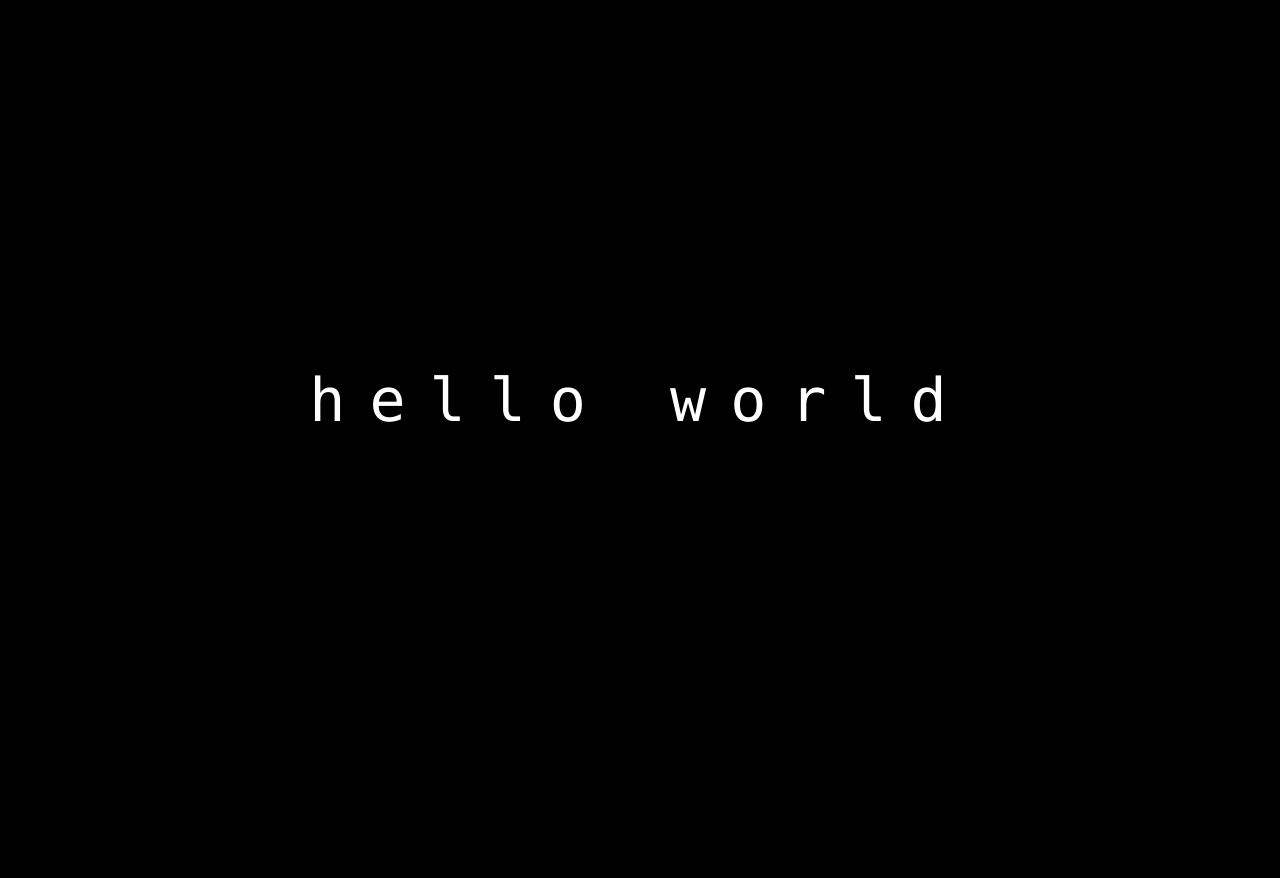
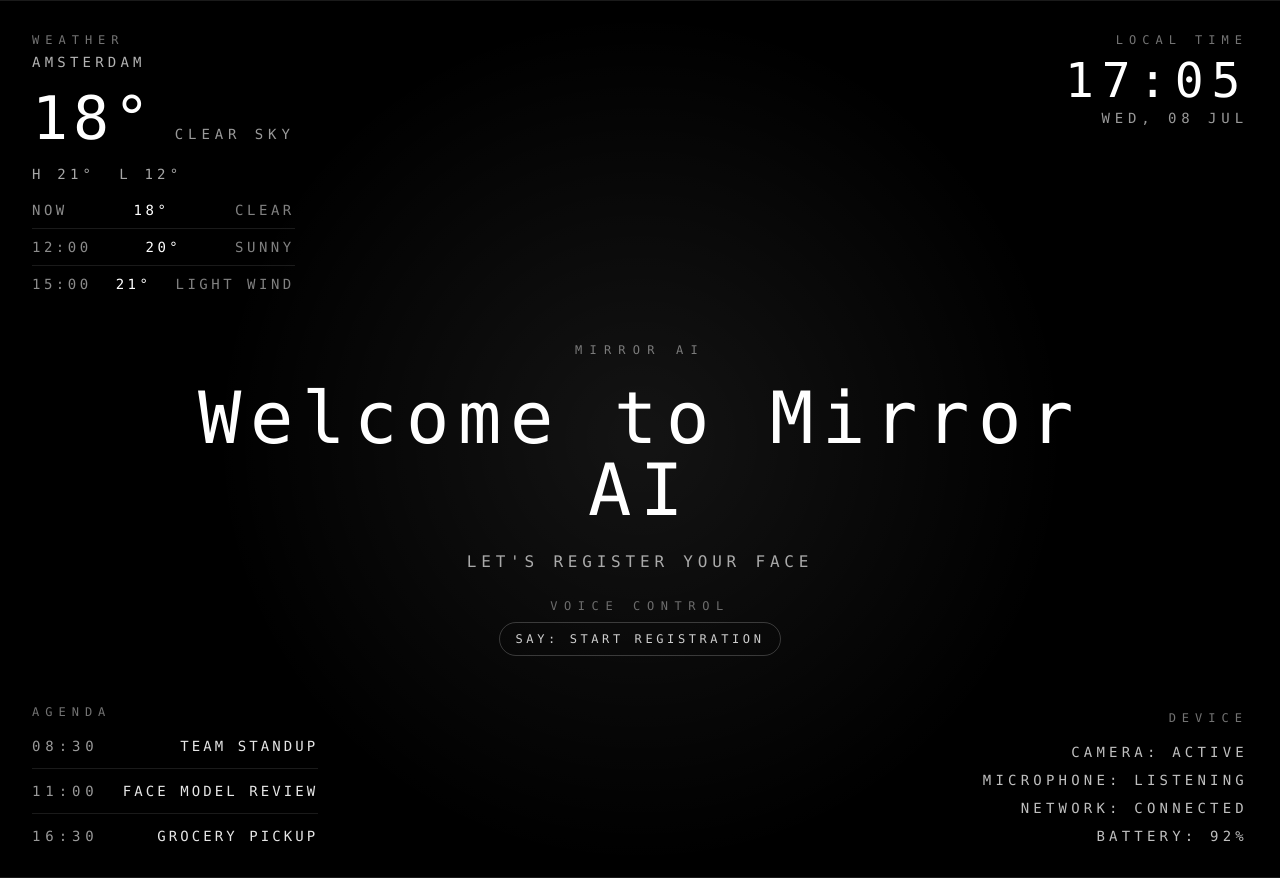
Before and after one commit to kkoomen/ai-smart-mirror, a React (Vite) app in the folder frontend/: page / in a window 1280 px wide. Before the commit the page ends 800 px from the top, so only its background shows below. Built offline with nearby package versions, Linux system fonts and the light colour scheme.

Commit message:
Build initial mirror frontend UI

```diff
--- a/frontend/src/App.tsx
+++ b/frontend/src/App.tsx
@@ -1,9 +1,95 @@
+import { useEffect, useState } from "react";
+import MirrorLayout from "./components/mirror-layout";
+import LocalTime from "./components/local-time";
+import WeatherForecast from "./components/weather-forecast";
+import Agenda from "./components/agenda";
+import StartScreen from "./components/start-screen";
+import RegistrationFlow from "./components/registration-flow";
+import VoiceControl from "./components/voice-control";
+import DeviceStatus from "./components/device-status";
+
+const demoStates = ["start", "registering", "recognized", "unknown"] as const;
+
+const weather = {
+  location: "Amsterdam",
+  summary: "Clear sky",
+  temperature: "18°",
+  high: "21°",
+  low: "12°",
+  forecast: [
+    { label: "Now", temp: "18°", note: "Clear" },
+    { label: "12:00", temp: "20°", note: "Sunny" },
+    { label: "15:00", temp: "21°", note: "Light wind" }
+  ]
+};
+
+const agenda = [
+  { time: "08:30", title: "Team standup" },
+  { time: "11:00", title: "Face model review" },
+  { time: "16:30", title: "Grocery pickup" }
+];
+
+const deviceStatus = {
+  camera: "active",
+  microphone: "listening",
+  network: "connected",
+  battery: "92%"
+};
+
 export default function App() {
+  const [demoIndex, setDemoIndex] = useState(0);
+
+  useEffect(() => {
+    const interval = window.setInterval(() => {
+      setDemoIndex((value) => (value + 1) % demoStates.length);
+    }, 8000);
+
+    return () => {
+      window.clearInterval(interval);
+    };
+  }, []);
+
+  const mirrorState = demoStates[demoIndex];
+
+  let centerContent;
+
+  if (mirrorState === "start") {
+    centerContent = <StartScreen />;
+  } else if (mirrorState === "registering") {
+    centerContent = <RegistrationFlow />;
+  } else if (mirrorState === "recognized") {
+    centerContent = (
+      <section className="flex flex-col items-center gap-4 text-center">
+        <p className="text-xs uppercase tracking-[0.6em] text-white/50">
+          mirror state
+        </p>
+        <h2 className="max-w-4xl text-4xl font-light tracking-[0.12em] sm:text-6xl lg:text-7xl">
+          Good morning, Maya
+        </h2>
+        <VoiceControl prompt="Say: show my schedule" />
+      </section>
+    );
+  } else {
+    centerContent = (
+      <section className="flex flex-col items-center gap-4 text-center">
+        <p className="text-xs uppercase tracking-[0.6em] text-white/50">
+          mirror state
+        </p>
+        <h2 className="max-w-4xl text-4xl font-light tracking-[0.12em] sm:text-6xl lg:text-7xl">
+          I don&apos;t recognize you yet
+        </h2>
+        <VoiceControl prompt="Say: start registration" />
+      </section>
+    );
+  }
+
   return (
-    <main className="flex min-h-screen items-center justify-center bg-black px-6 text-white">
-      <h1 className="text-center text-4xl font-light tracking-[0.4em] sm:text-6xl">
-        hello world
-      </h1>
-    </main>
+    <MirrorLayout
+      weather={<WeatherForecast {...weather} />}
+      time={<LocalTime />}
+      agenda={<Agenda events={agenda} />}
+      deviceStatus={<DeviceStatus {...deviceStatus} />}
+      center={centerContent}
+    />
   );
 }
--- /dev/null
+++ b/frontend/src/components/agenda/index.jsx
@@ -0,0 +1,22 @@
+export default function Agenda({ events }) {
+  return (
+    <section className="space-y-4">
+      <p className="text-xs uppercase tracking-[0.5em] text-white/45">agenda</p>
+      <div className="space-y-3">
+        {events.map((event) => (
+          <div
+            key={`${event.time}-${event.title}`}
+            className="flex items-start justify-between gap-6 border-b border-white/10 pb-3 last:border-b-0 last:pb-0"
+          >
+            <span className="min-w-16 text-sm uppercase tracking-[0.35em] text-white/60">
+              {event.time}
+            </span>
+            <span className="flex-1 text-right text-sm uppercase tracking-[0.22em] text-white/90">
+              {event.title}
+            </span>
+          </div>
+        ))}
+      </div>
+    </section>
+  );
+}
--- /dev/null
+++ b/frontend/src/components/device-status/index.jsx
@@ -0,0 +1,13 @@
+export default function DeviceStatus({ camera, microphone, network, battery }) {
+  return (
+    <section className="space-y-4">
+      <p className="text-xs uppercase tracking-[0.5em] text-white/45">device</p>
+      <div className="space-y-2 text-sm uppercase tracking-[0.3em] text-white/75 lg:text-right">
+        <div>camera: {camera}</div>
+        <div>microphone: {microphone}</div>
+        <div>network: {network}</div>
+        <div>battery: {battery}</div>
+      </div>
+    </section>
+  );
+}
--- /dev/null
+++ b/frontend/src/components/local-time/index.jsx
@@ -0,0 +1,42 @@
+import { useEffect, useState } from "react";
+
+const formatTime = (date) =>
+  new Intl.DateTimeFormat("en-GB", {
+    hour: "2-digit",
+    minute: "2-digit"
+  }).format(date);
+
+const formatDate = (date) =>
+  new Intl.DateTimeFormat("en-GB", {
+    weekday: "short",
+    day: "2-digit",
+    month: "short"
+  }).format(date);
+
+export default function LocalTime() {
+  const [now, setNow] = useState(() => new Date());
+
+  useEffect(() => {
+    const interval = window.setInterval(() => {
+      setNow(new Date());
+    }, 1000);
+
+    return () => {
+      window.clearInterval(interval);
+    };
+  }, []);
+
+  return (
+    <section className="space-y-2">
+      <p className="text-xs uppercase tracking-[0.5em] text-white/45">local time</p>
+      <div className="space-y-1">
+        <div className="text-4xl font-light tracking-[0.16em] sm:text-5xl">
+          {formatTime(now)}
+        </div>
+        <div className="text-sm uppercase tracking-[0.35em] text-white/60">
+          {formatDate(now)}
+        </div>
+      </div>
+    </section>
+  );
+}
--- /dev/null
+++ b/frontend/src/components/mirror-layout/index.jsx
@@ -0,0 +1,25 @@
+export default function MirrorLayout({ weather, time, agenda, deviceStatus, center }) {
+  return (
+    <main className="relative min-h-screen overflow-hidden bg-black text-white">
+      <div className="pointer-events-none absolute inset-0 bg-[radial-gradient(circle_at_center,rgba(255,255,255,0.08),transparent_55%)]" />
+      <div className="pointer-events-none absolute inset-x-0 top-0 h-px bg-white/10" />
+      <div className="pointer-events-none absolute inset-x-0 bottom-0 h-px bg-white/10" />
+
+      <div className="relative mx-auto flex min-h-screen w-full max-w-7xl flex-col gap-6 px-4 py-4 sm:px-6 sm:py-6 lg:px-8 lg:py-8">
+        <header className="grid gap-6 lg:grid-cols-2 lg:items-start">
+          <div className="lg:justify-self-start">{weather}</div>
+          <div className="lg:justify-self-end lg:text-right">{time}</div>
+        </header>
+
+        <section className="flex flex-1 items-center justify-center">
+          <div className="w-full max-w-5xl px-2 py-6 sm:px-0">{center}</div>
+        </section>
+
+        <footer className="grid gap-6 lg:grid-cols-2 lg:items-end">
+          <div className="lg:justify-self-start">{agenda}</div>
+          <div className="lg:justify-self-end lg:text-right">{deviceStatus}</div>
+        </footer>
+      </div>
+    </main>
+  );
+}
--- /dev/null
+++ b/frontend/src/components/registration-flow/index.jsx
@@ -0,0 +1,34 @@
+import VoiceControl from "../voice-control";
+
+const steps = [
+  { label: "listening for name", active: true },
+  { label: "face scan simulation", active: false },
+  { label: "confirmation step", active: false }
+];
+
+export default function RegistrationFlow() {
+  return (
+    <section className="flex flex-col items-center gap-6 text-center">
+      <p className="text-xs uppercase tracking-[0.6em] text-white/45">registration</p>
+      <h2 className="max-w-4xl text-3xl font-light tracking-[0.12em] sm:text-5xl">
+        Registering your profile
+      </h2>
+      <div className="w-full max-w-2xl space-y-3">
+        {steps.map((step, index) => (
+          <div
+            key={step.label}
+            className="flex items-center justify-between border-b border-white/10 pb-3 text-sm uppercase tracking-[0.28em]"
+          >
+            <span className={step.active ? "text-white" : "text-white/55"}>
+              {String(index + 1).padStart(2, "0")}
+            </span>
+            <span className={step.active ? "text-white" : "text-white/55"}>
+              {step.label}
+            </span>
+          </div>
+        ))}
+      </div>
+      <VoiceControl prompt="Speak your name now" />
+    </section>
+  );
+}
--- /dev/null
+++ b/frontend/src/components/start-screen/index.jsx
@@ -0,0 +1,16 @@
+import VoiceControl from "../voice-control";
+
+export default function StartScreen() {
+  return (
+    <section className="flex flex-col items-center gap-6 text-center">
+      <p className="text-xs uppercase tracking-[0.6em] text-white/45">mirror ai</p>
+      <h1 className="max-w-4xl text-4xl font-light tracking-[0.12em] sm:text-6xl lg:text-7xl">
+        Welcome to Mirror AI
+      </h1>
+      <p className="max-w-2xl text-sm uppercase tracking-[0.3em] text-white/65 sm:text-base">
+        Let&apos;s register your face
+      </p>
+      <VoiceControl prompt="Say: start registration" />
+    </section>
+  );
+}
--- /dev/null
+++ b/frontend/src/components/voice-control/index.jsx
@@ -0,0 +1,10 @@
+export default function VoiceControl({ prompt }) {
+  return (
+    <div className="flex flex-col items-center gap-2">
+      <p className="text-xs uppercase tracking-[0.55em] text-white/40">voice control</p>
+      <div className="rounded-full border border-white/20 px-4 py-2 text-xs uppercase tracking-[0.3em] text-white/80">
+        {prompt}
+      </div>
+    </div>
+  );
+}
--- /dev/null
+++ b/frontend/src/components/weather-forecast/index.jsx
@@ -0,0 +1,37 @@
+export default function WeatherForecast({ location, summary, temperature, high, low, forecast }) {
+  return (
+    <section className="space-y-4">
+      <div className="space-y-1">
+        <p className="text-xs uppercase tracking-[0.5em] text-white/45">weather</p>
+        <div className="text-sm uppercase tracking-[0.3em] text-white/70">{location}</div>
+      </div>
+
+      <div className="flex items-end gap-5">
+        <div className="text-5xl font-light tracking-[0.08em] sm:text-6xl">
+          {temperature}
+        </div>
+        <div className="pb-1 text-sm uppercase tracking-[0.35em] text-white/60">
+          {summary}
+        </div>
+      </div>
+
+      <div className="flex gap-6 text-sm uppercase tracking-[0.3em] text-white/65">
+        <span>H {high}</span>
+        <span>L {low}</span>
+      </div>
+
+      <div className="grid gap-2">
+        {forecast.map((item) => (
+          <div
+            key={item.label}
+            className="flex items-center justify-between border-b border-white/10 pb-2 text-sm uppercase tracking-[0.25em] last:border-b-0 last:pb-0"
+          >
+            <span className="text-white/55">{item.label}</span>
+            <span>{item.temp}</span>
+            <span className="text-white/50">{item.note}</span>
+          </div>
+        ))}
+      </div>
+    </section>
+  );
+}
--- a/frontend/tsconfig.json
+++ b/frontend/tsconfig.json
@@ -3,7 +3,6 @@
     "target": "ES2022",
     "useDefineForClassFields": true,
     "lib": ["ES2022", "DOM", "DOM.Iterable"],
-    "allowJs": false,
     "skipLibCheck": true,
     "esModuleInterop": true,
     "allowSyntheticDefaultImports": true,
@@ -12,6 +11,7 @@
     "module": "ESNext",
     "moduleResolution": "Bundler",
     "resolveJsonModule": true,
+    "allowJs": true,
     "isolatedModules": true,
     "noEmit": true,
     "jsx": "react-jsx"
```
